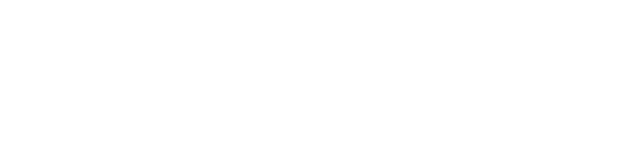
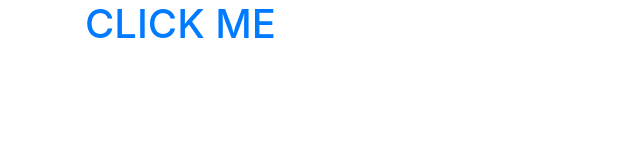
Before and after one commit to namekinggamerboy/uplife-server, a plain HTML site: page index.html in a window 1280 px wide. Shown: the whole page, without its empty margins (0-640 px from the left). Drawn offline with nearby package versions, Linux system fonts and the light colour scheme.

Commit message:
Update index.html

```diff
--- a/index.html
+++ b/index.html
@@ -1,7 +1,7 @@
 <!DOCTYPE html>
 <html lang="en">
 <head>
-  <title>Bootstrap Example</title>
+  <title>UPLIFE-API TOKEN</title>
   <meta charset="utf-8">
   <meta name="viewport" content="width=device-width, initial-scale=1">
   <link rel="stylesheet" href="https://maxcdn.bootstrapcdn.com/bootstrap/4.5.2/css/bootstrap.min.css">
@@ -12,8 +12,8 @@
 <body>
 
 <div class="container">
-
-
+<!-- https://meeroyal.glitch.me -->
+<h1><a href="https://meeroyal.herokuapp.com">CLICK ME</a></h1>
 </div>
 </body>
 </html>
```
